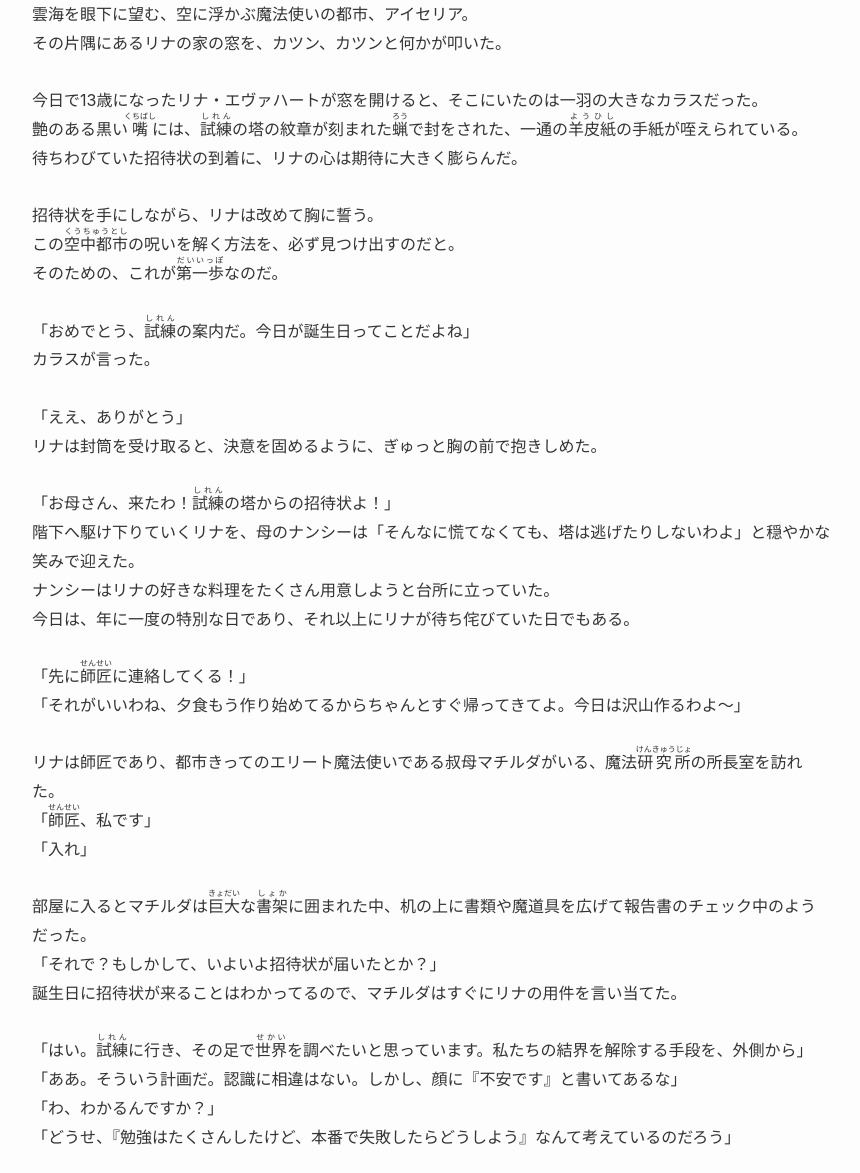
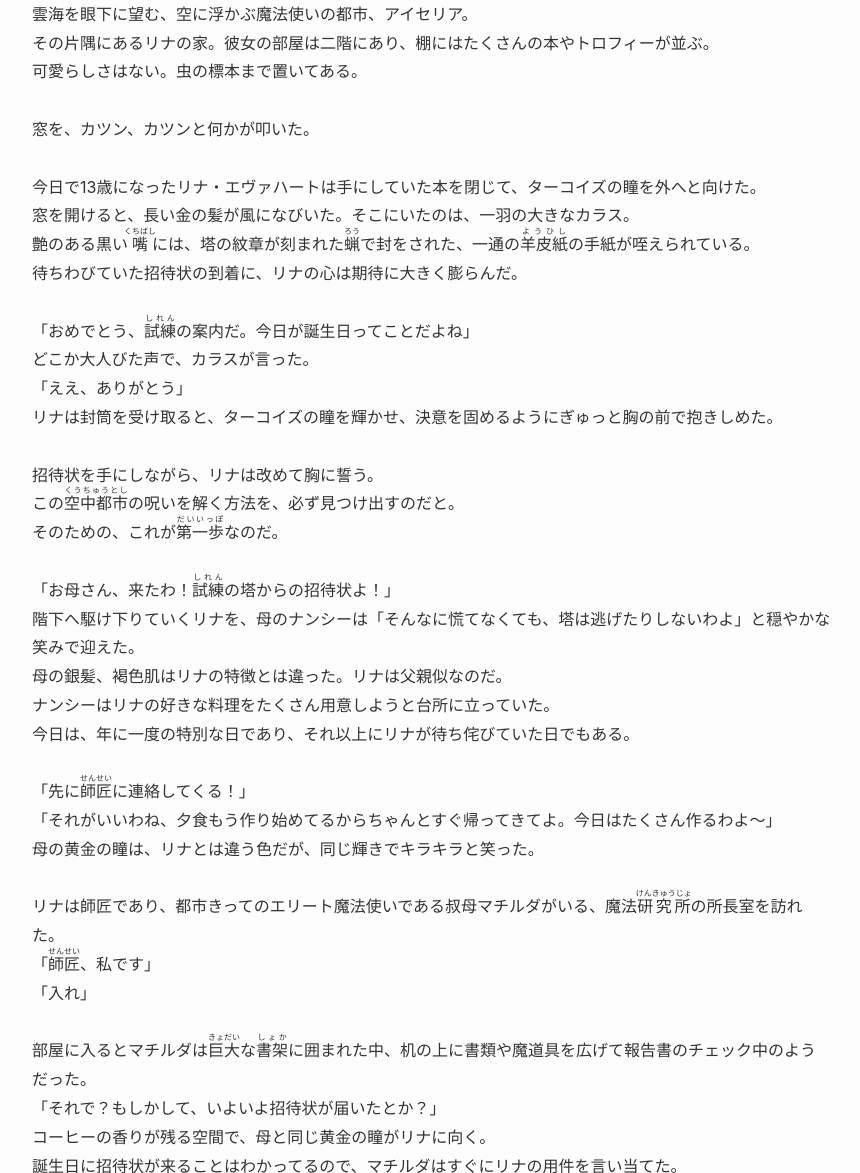
Before and after one commit to MikakoWorld/unison-gate-beta, a Jekyll site: the page built from docs/part01/02_旅立ち.md, in a window 1280 px wide and 1400 px high, scrolled down 425 px. Shown: the part 227-1400 px from the top of the window, without its empty margins (208-1068 px from the left). Built offline with Jekyll 4.4.1, drawn with Linux system fonts in a browser that asks for light colours; some of the changed text lies outside the part shown.

Commit message:
2話修正

```diff
--- a/docs/part01/02_旅立ち.md
+++ b/docs/part01/02_旅立ち.md
@@ -2,29 +2,34 @@
 layout: novel
 ---
 雲海を眼下に望む、空に浮かぶ魔法使いの都市、アイセリア。<br>
-その片隅にあるリナの家の窓を、カツン、カツンと何かが叩いた。<br>
+その片隅にあるリナの家。彼女の部屋は二階にあり、棚にはたくさんの本やトロフィーが並ぶ。<br>
+可愛らしさはない。虫の標本まで置いてある。<br>
 <br>
-今日で13歳になったリナ・エヴァハートが窓を開けると、そこにいたのは一羽の大きなカラスだった。<br>
-艶のある黒い<ruby>嘴<rt>くちばし</rt></ruby>には、<ruby>試練<rt>しれん</rt></ruby>の塔の紋章が刻まれた<ruby>蝋<rt>ろう</rt></ruby>で封をされた、一通の<ruby>羊皮紙<rt>ようひし</rt></ruby>の手紙が咥えられている。<br>
+窓を、カツン、カツンと何かが叩いた。<br>
+<br>
+今日で13歳になったリナ・エヴァハートは手にしていた本を閉じて、ターコイズの瞳を外へと向けた。<br>
+窓を開けると、長い金の髪が風になびいた。そこにいたのは、一羽の大きなカラス。<br>
+艶のある黒い<ruby>嘴<rt>くちばし</rt></ruby>には、塔の紋章が刻まれた<ruby>蝋<rt>ろう</rt></ruby>で封をされた、一通の<ruby>羊皮紙<rt>ようひし</rt></ruby>の手紙が咥えられている。<br>
 待ちわびていた招待状の到着に、リナの心は期待に大きく膨らんだ。<br>
+<br>
+「おめでとう、<ruby>試練<rt>しれん</rt></ruby>の案内だ。今日が誕生日ってことだよね」<br>
+どこか大人びた声で、カラスが言った。<br>
+「ええ、ありがとう」<br>
+リナは封筒を受け取ると、ターコイズの瞳を輝かせ、決意を固めるようにぎゅっと胸の前で抱きしめた。<br>
 <br>
 招待状を手にしながら、リナは改めて胸に誓う。<br>
 この<ruby>空中都市<rt>くうちゅうとし</rt></ruby>の呪いを解く方法を、必ず見つけ出すのだと。<br>
 そのための、これが<ruby>第一歩<rt>だいいっぽ</rt></ruby>なのだ。<br>
 <br>
-「おめでとう、<ruby>試練<rt>しれん</rt></ruby>の案内だ。今日が誕生日ってことだよね」<br>
-カラスが言った。<br>
-<br>
-「ええ、ありがとう」<br>
-リナは封筒を受け取ると、決意を固めるように、ぎゅっと胸の前で抱きしめた。<br>
-<br>
 「お母さん、来たわ！<ruby>試練<rt>しれん</rt></ruby>の塔からの招待状よ！」<br>
 階下へ駆け下りていくリナを、母のナンシーは「そんなに慌てなくても、塔は逃げたりしないわよ」と穏やかな笑みで迎えた。<br>
+母の銀髪、褐色肌はリナの特徴とは違った。リナは父親似なのだ。<br>
 ナンシーはリナの好きな料理をたくさん用意しようと台所に立っていた。<br>
 今日は、年に一度の特別な日であり、それ以上にリナが待ち侘びていた日でもある。<br>
 <br>
 「先に<ruby>師匠<rt>せんせい</rt></ruby>に連絡してくる！」<br>
-「それがいいわね、夕食もう作り始めてるからちゃんとすぐ帰ってきてよ。今日は沢山作るわよ〜」<br>
+「それがいいわね、夕食もう作り始めてるからちゃんとすぐ帰ってきてよ。今日はたくさん作るわよ〜」<br>
+母の黄金の瞳は、リナとは違う色だが、同じ輝きでキラキラと笑った。<br>
 <br>
 リナは師匠であり、都市きってのエリート魔法使いである叔母マチルダがいる、魔法<ruby>研究所<rt>けんきゅうじょ</rt></ruby>の所長室を訪れた。<br>
 「<ruby>師匠<rt>せんせい</rt></ruby>、私です」<br>
@@ -32,6 +37,7 @@ layout: novel
 <br>
 部屋に入るとマチルダは<ruby>巨大<rt>きょだい</rt></ruby>な<ruby>書架<rt>しょか</rt></ruby>に囲まれた中、机の上に書類や魔道具を広げて報告書のチェック中のようだった。<br>
 「それで？もしかして、いよいよ招待状が届いたとか？」<br>
+コーヒーの香りが残る空間で、母と同じ黄金の瞳がリナに向く。<br>
 誕生日に招待状が来ることはわかってるので、マチルダはすぐにリナの用件を言い当てた。<br>
 <br>
 「はい。<ruby>試練<rt>しれん</rt></ruby>に行き、その足で<ruby>世界<rt>せかい</rt></ruby>を調べたいと思っています。私たちの結界を解除する手段を、外側から」<br>
@@ -55,12 +61,19 @@ layout: novel
 大昔、私たちの祖先は他国の<ruby>戦火<rt>せんか</rt></ruby>に巻き込まれ、逃れ、この空に安住の地を築いた。<br>
 伝説の大魔法使いアイセリア様が、その<ruby>絶大<rt>ぜつだい</rt></ruby>な力で島を浮かせ、結界で閉ざしてくれたおかげで得られた平和だ。<br>
 でも、その結界はいつしか私たちを外の<ruby>世界<rt>せかい</rt></ruby>から<ruby>隔絶<rt>かくぜつ</rt></ruby>する呪いになった。<br>
-15歳になれば、外に出た者は記憶を失ってしまう……。<br>
-呪いを解き、<ruby>故郷<rt>こきょう</rt></ruby>を解放すること。<br>
+この地は隠されている。外からは認識できない。<br>
+防衛のため、外に情報を持ち出させない効果があった。<br>
+<br>
+15歳になれば、外に出た者は記憶を失ってしまう<br>
+<br>
+この結界の効果を、私たちは『呪い』と呼んでいる。<br>
+<ruby>結界<rt>のろい</rt></ruby>を解き、<ruby>故郷<rt>こきょう</rt></ruby>を解放すること。<br>
 それが、私や<ruby>師匠<rt>せんせい</rt></ruby>の夢。<br>
 <br>
 家に帰ると、今度は父のサミュエルが深刻な顔で待ち構えていた。<br>
+熊のように大きな体で、小柄なリナと同じ白い肌。短い金髪。<br>
 手には、大きな荷物となぜか自分用の<ruby>箒<rt>ほうき</rt></ruby>まで<ruby>準備<rt>じゅんび</rt></ruby>している。<br>
+大きな体格に似合わず、ターコイズの瞳は今にも涙を零しそうに揺れていた。<br>
 「リナ、父さんも一緒に行こう！お前一人の旅なんて、心配で夜も眠れない！」<br>
 <br>
 「何言ってるの、お父さん！」「あなた！」<br>
@@ -77,6 +90,9 @@ layout: novel
 <ruby>試練<rt>しれん</rt></ruby>からしばらく帰ってこないなんて伝えれば父に引き留められるのが目に見えていて、面倒なのだ。<br>
 リナの出発後、ナンシーから伝えてくれるだろう。<br>
 <br>
+（まあ、無理もないけれど）<br>
+子どもは外に出ても平気だが、大人は追いかけられないのだ。<br>
+もしも、戻ってこなかったら――誰かのように。<br>
 <br>
 旅立ちの前の晩。<br>
 リナは家族に付き添われ、都市の中心、大結晶ティダーが<ruby>鎮座<rt>ちんざ</rt></ruby>する大祭壇へと向かった。<br>
@@ -108,7 +124,7 @@ layout: novel
 リナは息を呑んだ。<br>
 <ruby>研究<rt>けんきゅう</rt></ruby>資料として読み漁った記録の数々が、<ruby>脳裏<rt>のうり</rt></ruby>を駆け巡る。<br>
 直接聞きたいことが、山ほどある。<br>
-島を浮かせた経緯の詳細、呪いの効果の詳細、解除するにはどうしたらいい、この魔法がどうやってこの空での安全を保ってるのか――。<br>
+島を浮かせた経緯の詳細、呪いの効果の詳細、解除するにはどうしたらいい、この魔法がどうやってこの空での安全を保っているのか――。<br>
 <ruby>思考<rt>しこう</rt></ruby>が渦を巻くが、声にならない。<br>
 ただ、目の前の神々しい存在に圧倒されるばかりだった。<br>
 後ろに立つ両親も、固唾を飲んで幻影を見守っている。<br>
@@ -168,9 +184,9 @@ layout: novel
 夜の<ruby>帳<rt>とばり</rt></ruby>が下り、空に星が瞬き始める頃。<br>
 リナは家の前で、最後の別れの時を迎えていた。<br>
 <br>
-「リナ、これを。工房の魔石で作った――――"エヴァ・ロックハート"――――、お守りだよ。」<br>
-父が、手ずから作ったというお守りを<ruby>箒<rt>ほうき</rt></ruby>の柄につけてくれた。<br>
-青く丸いストーンがついてるアクセサリーのようだ。<br>
+「リナ、これを。工房の魔石で作った――"エヴァ・ロックハート"――、お守りだよ。」<br>
+父が、手ずから作ったというお守りを白い<ruby>箒<rt>ほうき</rt></ruby>の柄につけてくれた。<br>
+青く丸いストーンがついているアクセサリーのようだ。<br>
 「綺麗…。ありがとう」<br>
 <br>
 母はただ強く、リナを抱きしめた。<br>
@@ -178,10 +194,10 @@ layout: novel
 リナはこくりと<ruby>頷<rt>うなず</rt></ruby>いた。<br>
 <br>
 「絶対に、立派な魔法使いになって帰ってくるから！そして、必ず……！」<br>
-アイセリアを解放する――――という言葉を飲み込み、リナは家族に最高の笑顔を見せた。<br>
+アイセリアを解放する――という言葉を飲み込み、リナは家族に最高の笑顔を見せた。<br>
 <br>
 愛用の<ruby>箒<rt>ほうき</rt></ruby>、シューティング・スターにまたがる。<br>
-それは掃除の道具ではなかった。白磁のように滑らかな機体に、細い蒼の導光がすっと走る。<br>
+それは掃除の道具ではない。白磁のように滑らかな機体に、細い蒼の導光がすっと走る。<br>
 後部の薄羽根がカチリと開き、微かな駆動音とともに姿勢制御が働いた。木の<ruby>箒<rt>ほうき</rt></ruby>ではない――白い機械仕掛けの相棒。<br>
 人と比べると<ruby>魔力<rt>まりょく</rt></ruby>が少なく、思うままに扱える魔法は少ないけれど、空を飛ぶ能力だけは誰にも負けない自信がある。<br>
 <br>
```
Also changed, not shown: other parts of docs/part01/02_旅立ち.md (+1 -1 lines), docs/_announcements/2025-10-29-chapter-edit.md (added, +7 -0 lines), docs/index.md (+1 -1 lines).
